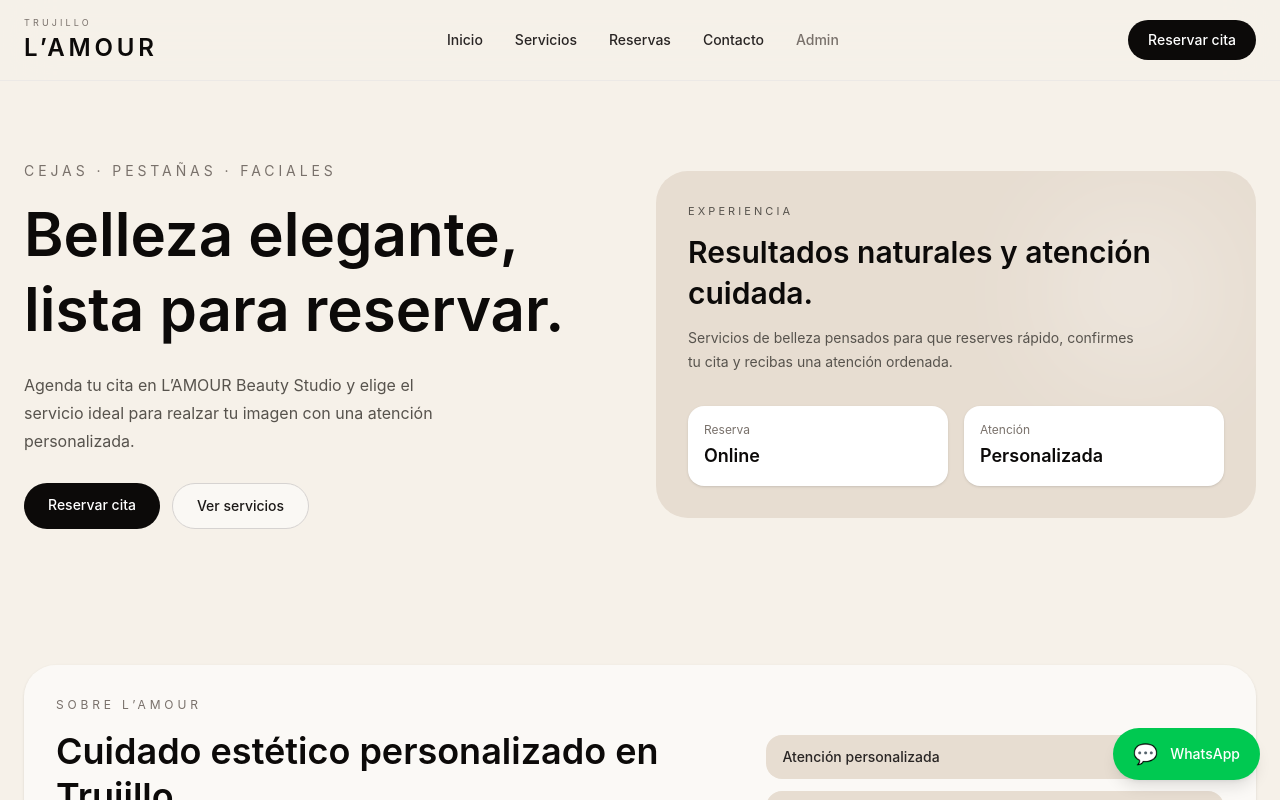
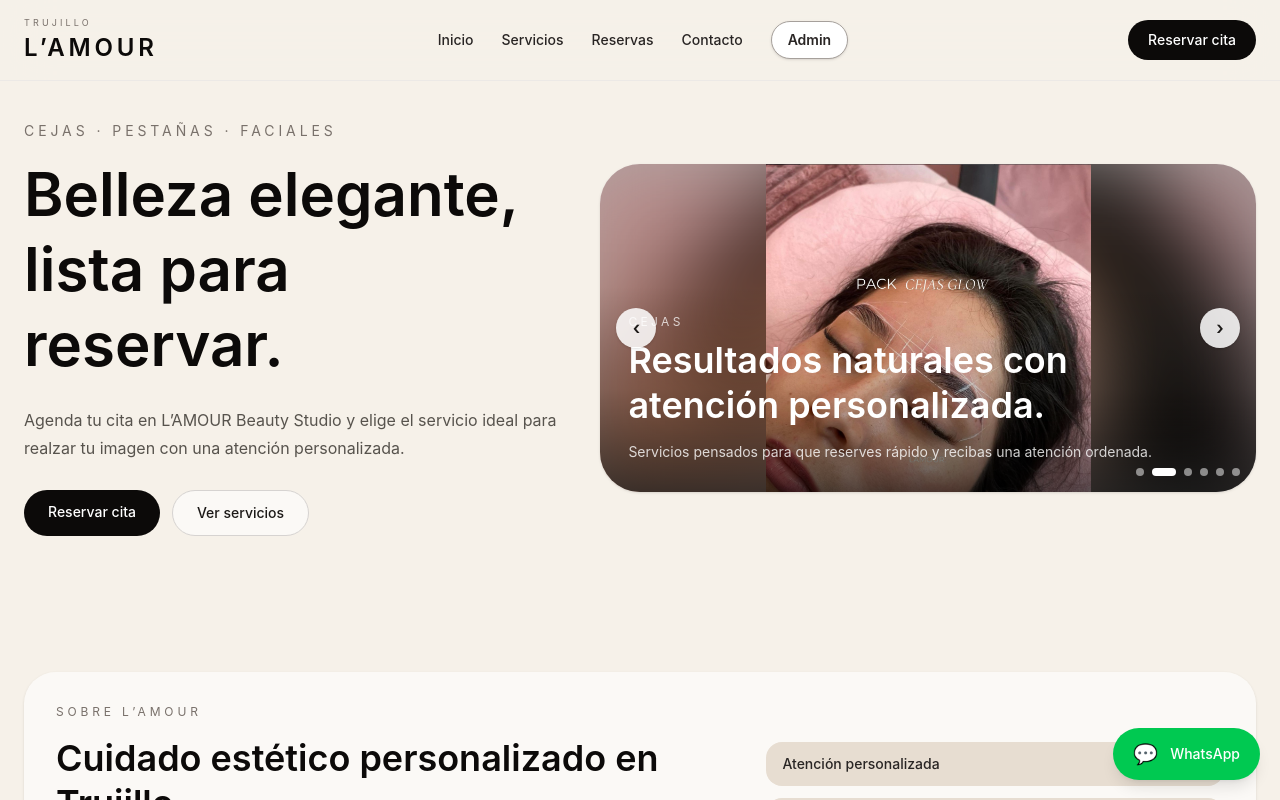
Before and after one commit to Diegx2801/lamour-app-web, a React (Vite) app: page / in a window 1280 px wide. Shown: the top 800 px of the page. Built offline with nearby package versions, Linux system fonts and the light colour scheme; no server answers.

Commit message:
Agregar roles owner staff y permitir abonos a staff

```diff
--- a/src/components/home/GallerySection.tsx
+++ b/src/components/home/GallerySection.tsx
@@ -16,8 +16,8 @@ function GallerySection() {
       >
         <SectionTitle
           eyebrow="Galería"
-          title="Resultados reales"
-          description="Una muestra breve de nuestros trabajos."
+          title="Más resultados de L’AMOUR"
+          description="Una muestra breve de nuestros trabajos en pestañas, cejas y faciales."
         />
       </motion.div>
 
--- a/src/components/home/HeroSection.tsx
+++ b/src/components/home/HeroSection.tsx
@@ -1,20 +1,48 @@
+import { useEffect, useMemo, useState } from "react"
 import { motion } from "framer-motion"
 import { Link } from "react-router"
+import { galleryItems } from "../../data/gallery"
 
 function HeroSection() {
+  const heroImages = useMemo(() => galleryItems.slice(0, 6), [])
+  const [activeIndex, setActiveIndex] = useState(0)
+
+  useEffect(() => {
+    if (heroImages.length <= 1) return
+
+    const interval = window.setInterval(() => {
+      setActiveIndex((current) => (current + 1) % heroImages.length)
+    }, 4500)
+
+    return () => window.clearInterval(interval)
+  }, [heroImages.length])
+
+  const activeItem = heroImages[activeIndex]
+
+  const goToPrevious = () => {
+    setActiveIndex((current) =>
+      current === 0 ? heroImages.length - 1 : current - 1
+    )
+  }
+
+  const goToNext = () => {
+    setActiveIndex((current) => (current + 1) % heroImages.length)
+  }
+
   return (
     <motion.section
       id="inicio"
       initial={{ opacity: 0, y: 24 }}
       animate={{ opacity: 1, y: 0 }}
       transition={{ duration: 0.6 }}
-      className="mx-auto grid max-w-7xl gap-8 px-4 py-10 sm:px-6 md:grid-cols-2 md:items-center md:py-20"
+      className="mx-auto max-w-7xl px-4 pb-12 pt-6 sm:px-6 md:pb-20 md:pt-10"
     >
+      <div className="grid gap-8 lg:grid-cols-[0.9fr_1.1fr] lg:items-center lg:gap-10">
         <motion.div
-        initial={{ opacity: 0, x: -24 }}
+          initial={{ opacity: 0, x: -18 }}
           animate={{ opacity: 1, x: 0 }}
-        transition={{ duration: 0.6, delay: 0.1 }}
-        className="max-w-xl"
+          transition={{ duration: 0.55, delay: 0.12 }}
+          className="order-2 max-w-2xl lg:order-1"
         >
           <p className="text-xs uppercase tracking-[0.28em] text-stone-500 md:text-sm">
             Cejas · Pestañas · Faciales
@@ -24,9 +52,9 @@ function HeroSection() {
             Belleza elegante, lista para reservar.
           </h1>
 
-        <p className="mt-4 max-w-md text-base leading-7 text-stone-600 md:mt-6">
-          Agenda tu cita en L’AMOUR Beauty Studio y elige el servicio ideal para
-          realzar tu imagen con una atención personalizada.
+          <p className="mt-4 max-w-xl text-base leading-7 text-stone-600 md:mt-6">
+            Agenda tu cita en L’AMOUR Beauty Studio y elige el servicio ideal
+            para realzar tu imagen con una atención personalizada.
           </p>
 
           <div className="mt-7 grid gap-3 sm:flex sm:flex-wrap">
@@ -39,54 +67,101 @@ function HeroSection() {
 
             <Link
               to="/servicios"
-            className="rounded-full border border-stone-300 bg-white/50 px-6 py-3 text-center text-sm font-medium text-stone-900 transition hover:bg-white"
+              className="rounded-full border border-stone-300 bg-white/60 px-6 py-3 text-center text-sm font-medium text-stone-900 transition hover:bg-white"
             >
               Ver servicios
             </Link>
           </div>
+
         </motion.div>
 
         <motion.div
-        initial={{ opacity: 0, x: 24 }}
+          initial={{ opacity: 0, x: 18 }}
           animate={{ opacity: 1, x: 0 }}
-        transition={{ duration: 0.6, delay: 0.2 }}
-        className="relative overflow-hidden rounded-[1.75rem] bg-[#e7ddd1] p-5 md:rounded-[2rem] md:p-8"
+          transition={{ duration: 0.55, delay: 0.18 }}
+          className="order-1 overflow-hidden rounded-[2rem] bg-stone-200 shadow-sm md:rounded-[2.5rem] lg:order-2"
         >
-        <div className="absolute right-4 top-4 h-32 w-32 rounded-full bg-white/40 blur-3xl md:right-10 md:top-10 md:h-40 md:w-40" />
+          <div className="relative aspect-[4/5] sm:aspect-[16/10] lg:aspect-[16/8]">
+            {activeItem ? (
+              <div className="absolute inset-0 overflow-hidden bg-stone-200">
+                <img
+                  src={activeItem.image}
+                  alt=""
+                  aria-hidden="true"
+                  className="absolute inset-0 h-full w-full scale-110 object-cover blur-2xl"
+                />
 
-        <div className="relative z-10">
-          <p className="text-[11px] uppercase tracking-[0.28em] text-stone-600">
-            Experiencia
+                <div className="absolute inset-0 bg-black/25" />
+
+                <img
+                  src={activeItem.image}
+                  alt={activeItem.title}
+                  className="relative z-10 mx-auto h-full w-full object-contain"
+                />
+              </div>
+            ) : null}
+
+            <div className="pointer-events-none absolute inset-x-0 bottom-0 z-20 bg-gradient-to-t from-black/65 via-black/20 to-transparent p-5 text-white sm:p-6 md:p-7">
+              <p className="text-[11px] uppercase tracking-[0.28em] text-white/75 md:text-xs">
+                {activeItem?.category ?? "L’AMOUR"}
               </p>
 
-          <h2 className="mt-3 text-2xl font-semibold leading-snug text-stone-950 md:text-3xl">
-            Resultados naturales y atención cuidada.
+              <h2 className="mt-2 max-w-xl text-2xl font-semibold leading-tight sm:text-3xl md:text-4xl">
+                Resultados naturales con atención personalizada.
               </h2>
 
-          <p className="mt-3 max-w-md text-sm leading-6 text-stone-600">
-            Servicios de belleza pensados para que reserves rápido, confirmes tu
-            cita y recibas una atención ordenada.
-          </p>
-
-          <div className="mt-8 grid grid-cols-2 gap-3 md:gap-4">
-            <div className="rounded-2xl bg-white p-4 shadow-sm">
-              <p className="text-xs text-stone-500">Reserva</p>
-              <p className="mt-1 text-lg font-semibold text-stone-950">
-                Online
+              <p className="mt-3 max-w-xl text-sm leading-6 text-white/80">
+                Servicios pensados para que reserves rápido y recibas una
+                atención ordenada.
               </p>
             </div>
 
-            <div className="rounded-2xl bg-white p-4 shadow-sm">
-              <p className="text-xs text-stone-500">Atención</p>
-              <p className="mt-1 text-lg font-semibold text-stone-950">
-                Personalizada
-              </p>
+            {heroImages.length > 1 && (
+              <>
+                <button
+                  type="button"
+                  onClick={goToPrevious}
+                  aria-label="Foto anterior"
+                  className="absolute left-4 top-1/2 z-30 hidden h-10 w-10 -translate-y-1/2 items-center justify-center rounded-full bg-white/85 text-lg font-semibold text-stone-900 shadow-sm transition hover:bg-white md:flex"
+                >
+                  ‹
+                </button>
+
+                <button
+                  type="button"
+                  onClick={goToNext}
+                  aria-label="Siguiente foto"
+                  className="absolute right-4 top-1/2 z-30 hidden h-10 w-10 -translate-y-1/2 items-center justify-center rounded-full bg-white/85 text-lg font-semibold text-stone-900 shadow-sm transition hover:bg-white md:flex"
+                >
+                  ›
+                </button>
+              </>
+            )}
+
+            {heroImages.length > 1 && (
+              <div className="absolute bottom-4 right-4 z-30 flex gap-2">
+                {heroImages.map((item, index) => (
+                  <button
+                    key={item.id}
+                    type="button"
+                    onClick={() => setActiveIndex(index)}
+                    aria-label={`Ver imagen ${index + 1}`}
+                    className={`h-2 rounded-full transition ${
+                      index === activeIndex
+                        ? "w-6 bg-white"
+                        : "w-2 bg-white/50 hover:bg-white/80"
+                    }`}
+                  />
+                ))}
               </div>
-          </div>
+            )}
           </div>
         </motion.div>
+      </div>
     </motion.section>
   )
 }
 
+
+
 export default HeroSection
--- a/src/components/layout/Navbar.tsx
+++ b/src/components/layout/Navbar.tsx
@@ -18,22 +18,26 @@ function Navbar() {
           </span>
         </Link>
 
-        <nav className="hidden items-center gap-8 text-sm font-medium text-stone-800 md:flex">
+        <nav className="hidden items-center gap-7 text-sm font-medium text-stone-800 md:flex">
           <Link to="/" className="transition hover:text-stone-500">
             Inicio
           </Link>
+
           <Link to="/servicios" className="transition hover:text-stone-500">
             Servicios
           </Link>
+
           <Link to="/reservar" className="transition hover:text-stone-500">
             Reservas
           </Link>
+
           <a href="#contacto" className="transition hover:text-stone-500">
             Contacto
           </a>
+
           <Link
             to="/admin/login"
-            className="text-stone-500 transition hover:text-stone-900"
+            className="rounded-full border border-stone-400 bg-white px-4 py-2 text-sm font-semibold text-stone-800 shadow-sm transition hover:bg-stone-100"
           >
             Admin
           </Link>
@@ -86,13 +90,13 @@ function Navbar() {
               Reservas
             </Link>
 
-            <Link
-              to="/admin/login"
+            <a
+              href="#contacto"
               onClick={closeMenu}
-              className="rounded-2xl px-4 py-3 text-stone-500 transition hover:bg-white hover:text-stone-900"
+              className="rounded-2xl px-4 py-3 transition hover:bg-white"
             >
-              Admin
-            </Link>
+              Contacto
+            </a>
 
             <Link
               to="/reservar"
@@ -100,6 +104,14 @@ function Navbar() {
               className="mt-3 rounded-full bg-stone-950 px-5 py-3 text-center text-sm font-medium text-white"
             >
               Reservar cita
+            </Link>
+
+            <Link
+              to="/admin/login"
+              onClick={closeMenu}
+              className="mt-2 rounded-full border border-stone-300 bg-white px-5 py-3 text-center text-sm font-semibold text-stone-800 shadow-sm"
+            >
+              Admin
             </Link>
           </nav>
         </div>
```
Also changed, not shown: src/App.tsx (+89 -12 lines), src/components/auth/ProtectedRoute.tsx (+43 -9 lines), src/components/layout/AdminLayout.tsx (+59 -17 lines), src/hooks/useAdminAuth.ts (+35 -6 lines), src/pages/HomePage.tsx (indentation only). Lines whose indentation alone changed are shown as unchanged.
